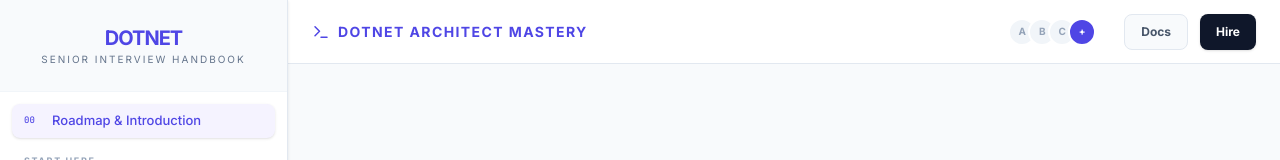
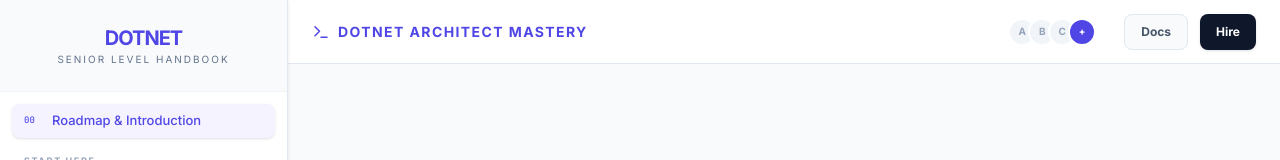
Before and after one commit to A-amirul/ASP-Dotnet-Handbook, a React (Vite) app: page / in a window 1280 px wide. Shown: the top 160 px of the page. Built offline with nearby package versions, Linux system fonts and the light colour scheme.

Commit message:
title change

```diff
--- a/src/App.tsx
+++ b/src/App.tsx
@@ -87,7 +87,7 @@ const Sidebar = ({ isOpen, toggle }: { isOpen: boolean; toggle: () => void }) =>
           </button>
           <div className="p-6 bg-slate-subtle border-b border-slate-100 text-center">
             <h1 className="font-bold text-brand-cyan text-xl tracking-tighter">DOTNET </h1>
-            <p className="text-[10px] uppercase tracking-[0.2em] text-slate-500">Senior Interview Handbook</p>
+            <p className="text-[10px] uppercase tracking-[0.2em] text-slate-500">Senior Level Handbook</p>
           </div>
 
           <nav className="flex-1 overflow-y-auto py-3 px-3 space-y-4">
```
